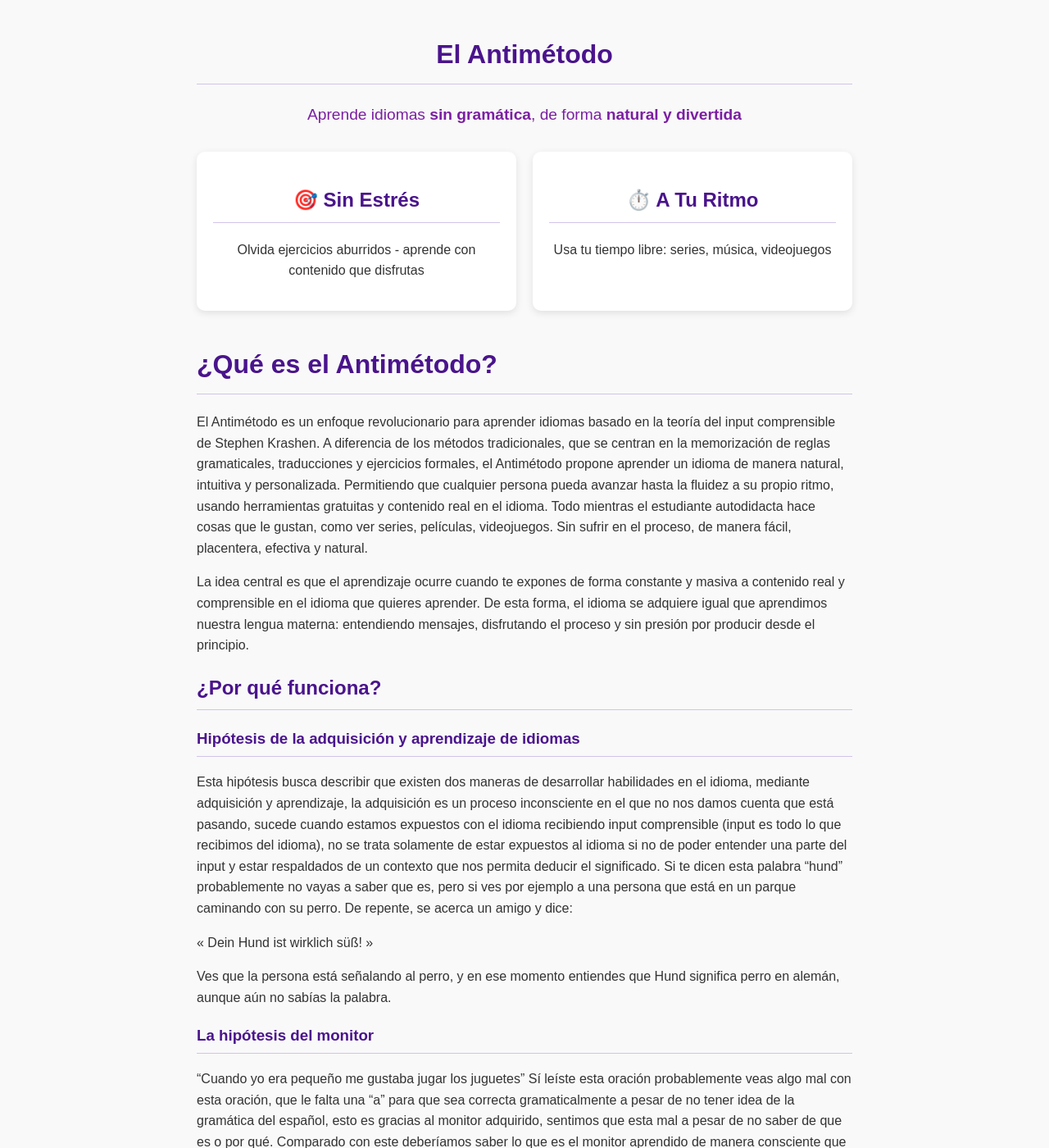
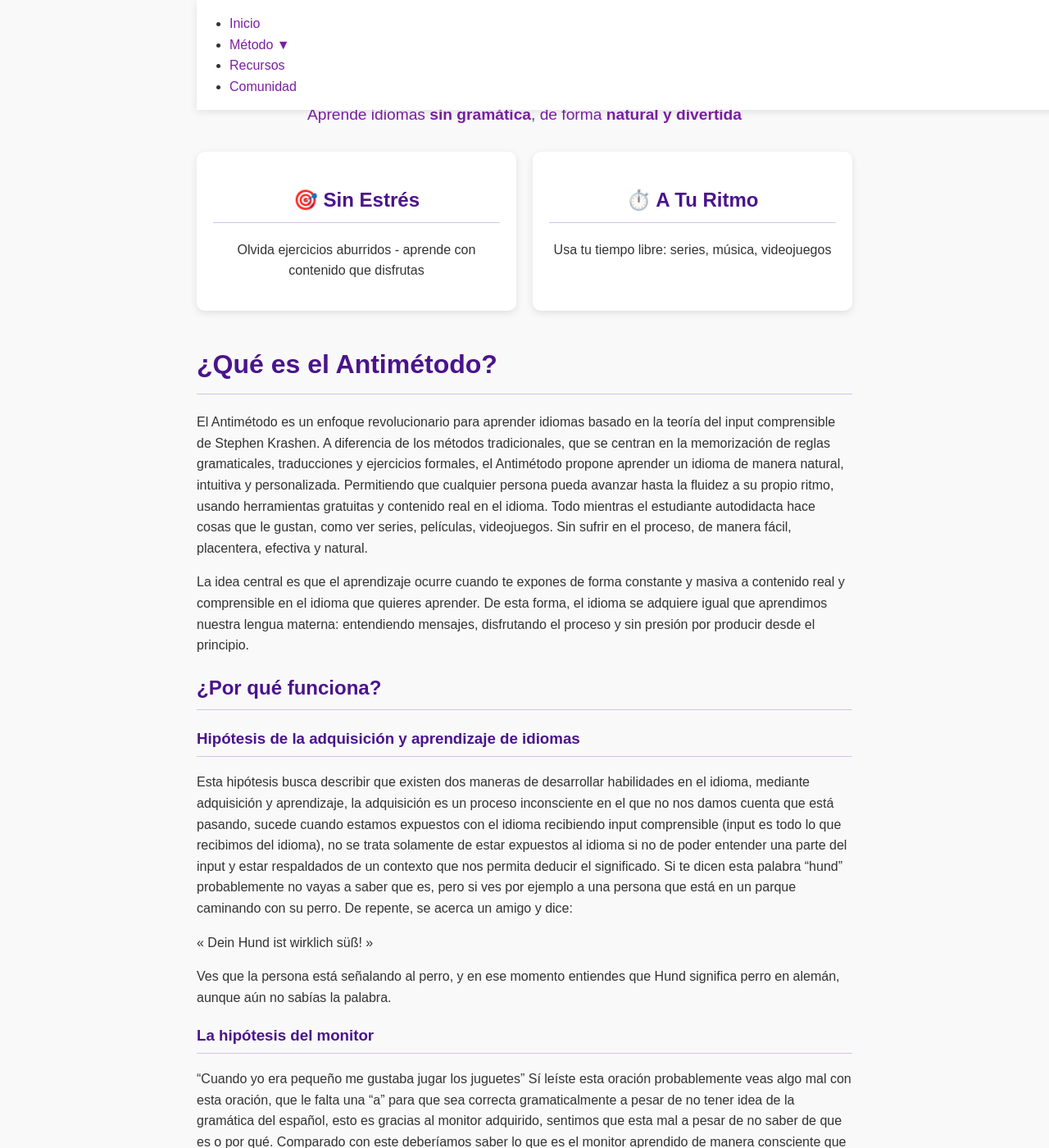
Before and after one commit to LuiseM93/ElAntimetodo, a Jekyll site: the page built from index.md, in a window 1280 px wide and 1400 px high. Shown: the whole window at 82% size. Built offline with Jekyll 4.4.1, drawn with Linux system fonts in a browser that asks for light colours.

Commit message:
Update default.html

```diff
--- a/_layouts/default.html
+++ b/_layouts/default.html
@@ -99,6 +99,42 @@
   </style>
 </head>
 <body>
+  <header class="menu-fijo">
+  <nav>
+    <ul>
+      <li><a href="#inicio">Inicio</a></li>
+      <li class="desplegable">
+        <a href="#metodo">Método ▼</a>
+        <ul>
+          <li><a href="#etapa1">Etapa 1: Priming</a></li>
+          <li><a href="#etapa2">Etapa 2: Inmersión</a></li>
+          <li><a href="#etapa3">Etapa 3: Free Flow</a></li>
+        </ul>
+      </li>
+      <li><a href="#recursos">Recursos</a></li>
+      <li><a href="#comunidad">Comunidad</a></li>
+    </ul>
+  </nav>
+</header>
+<style>
+  .menu-fijo {
+    position: fixed;
+    top: 0;
+    width: 100%;
+    background: white;
+    box-shadow: 0 2px 10px rgba(0,0,0,0.1);
+    z-index: 1000;
+  }
+  .desplegable ul {
+    display: none;
+    position: absolute;
+    background: white;
+    box-shadow: 0 3px 10px rgba(0,0,0,0.1);
+  }
+  .desplegable:hover ul {
+    display: block;
+  }
+</style>
   {{ content }}
 
   <footer>
```
